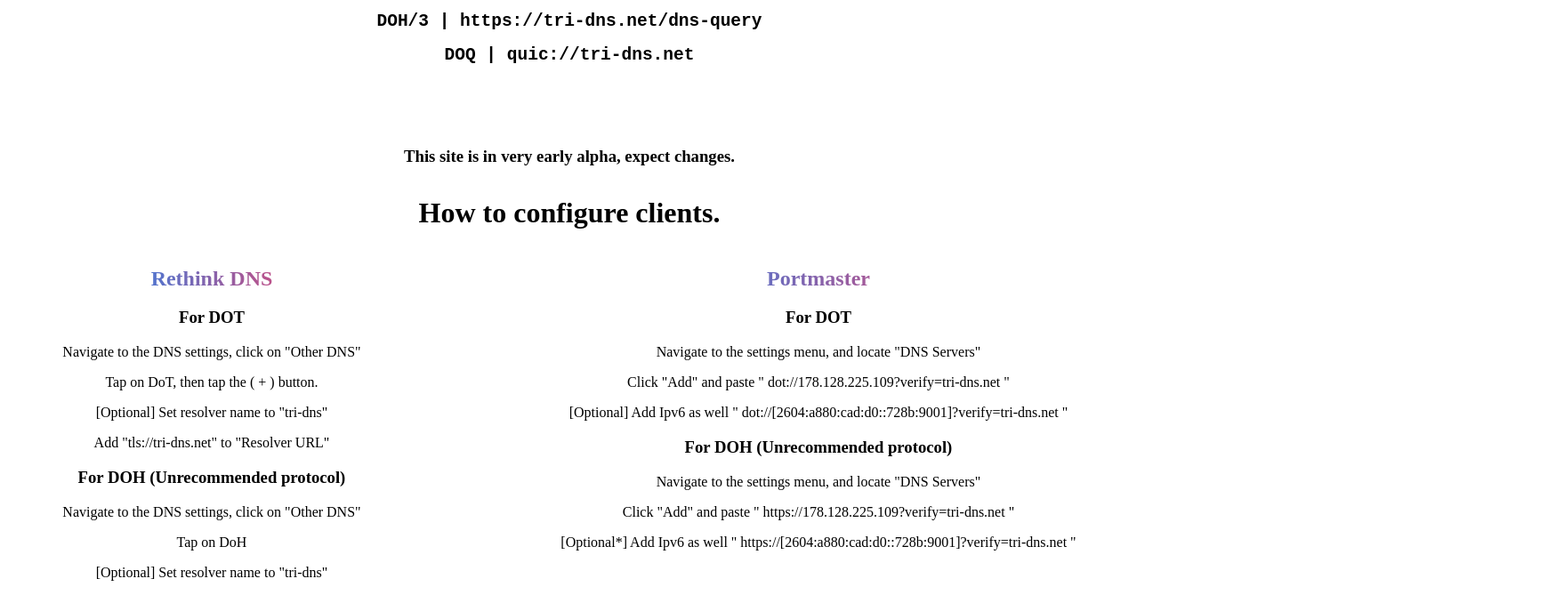
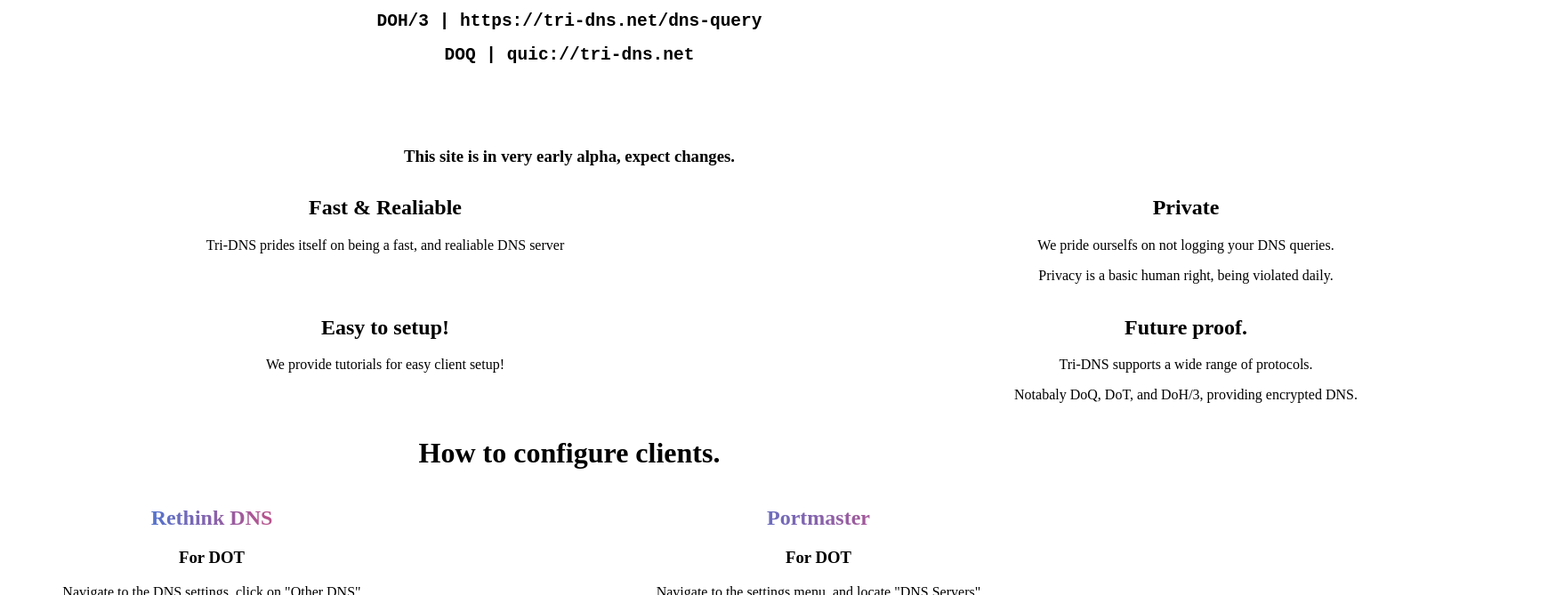
Before and after one commit to 32bitx64bit/tri-dns-web, a plain HTML site: page index.html in a window 1280 px wide. Shown: the part 496-1165 px from the top of the page at 89% size, 1758 px wide, since content can reach past the window. Drawn offline with Linux system fonts and the light colour scheme.

Commit message:
Probably will improve this at some point.
Needa fix mobile. Doesn't seem to work well.
Well. That's a later me issue I guess. Nothing says beginner like already having spaghetti code...

```diff
--- a/index.html
+++ b/index.html
@@ -90,13 +90,107 @@
   }
 </style>
 
+<div class="whyus">
+
+<div class="wu1">
+<h2>Fast & Realiable</h2>
+<p>Tri-DNS prides itself on being a fast, and realiable DNS server</p>
+</div>
+
+<div class="wu2">
+  <h2>Private</h2>
+  <p>We pride ourselfs on not logging your DNS queries.</p>
+ <p>Privacy is a basic human right, being violated daily.</p>
+</div>
+
+<div class="wu3">
+  <h2>Easy to setup!</h2>
+  <p>We provide tutorials for easy client setup!</p>
+</div>
+
+<div class="wu4">
+  <h2>Future proof.</h2>
+  <p>Tri-DNS supports a wide range of protocols.</p>
+  <p>Notabaly DoQ, DoT, and DoH/3, providing encrypted DNS.</p>
+</div>
+
+</div>
+
+<style>
+.whyus {
+  grid-auto-columns: 400px;
+  display: grid;
+  column-gap: 50px;
+  grid-template-areas: "a a b b"
+                       "c c d d";
+  text-align: center;
+  align-items: start;
+}
+
+.wu1 {
+  grid-area: a;
+}
+
+.wu2 {
+  grid-area: b;
+}
+
+.wu3 {
+  grid-area: c;
+}
+
+.wu4 {
+  grid-area: d;
+}
+</style>
+
+
+
+
+
+
+
+
+
+
+
+
+
+
+
+
+
+
+
+
+
+
+
+
+
+
+
+
+
+
+
+
+
+
+
+
+
+
+
+
+
 
 <div class="howto">
 
   <h1>How to configure clients.</h1>
 
   <div class="grid">
-    <div class="item1">
+    <div class="client">
       <h2 class="dnscon">Rethink DNS</h2>
       <h3>For DOT</h3>
       <p>Navigate to the DNS settings, click on "Other DNS" </p>
@@ -109,7 +203,7 @@
       <p>[Optional] Set resolver name to "tri-dns"</p>
       <p>Add "tri-dns.net/dns-query" to "Resolver URL"</p>
     </div>
-    <div class="item1">
+    <div class="client">
       <h2 class="dnscon">Portmaster</h2>
       <h3>For DOT</h3>
       <p>Navigate to the settings menu, and locate "DNS Servers"</p>
@@ -134,7 +228,7 @@
   }
 </style>
 <style>
-  .item1  {
+  .client  {
     grid-row-start: 1;
     grid-row-end: 2;
   }
```
